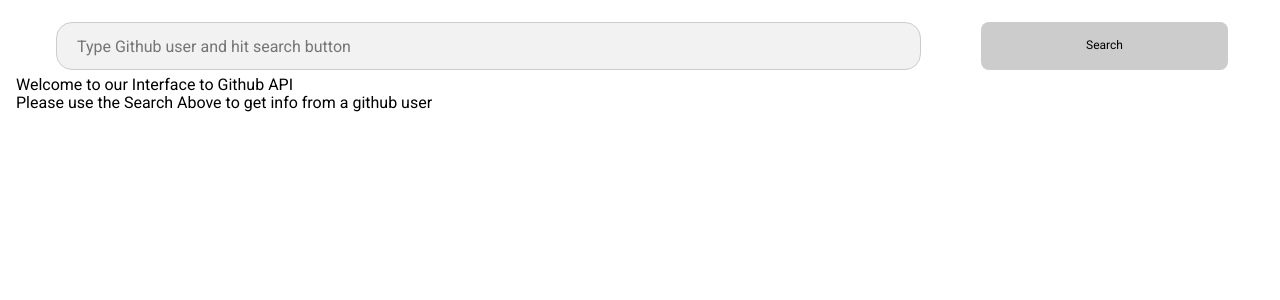
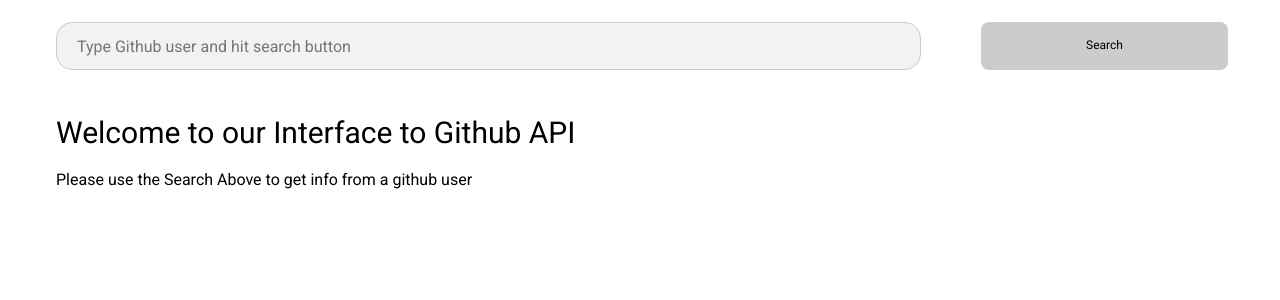
Before and after one commit to bernasurf/react-github-api, a React (Create React App) app: page / in a window 1280 px wide. Shown: the top 300 px of the page. Built offline with nearby package versions, Linux system fonts and the light colour scheme.

Commit message:
add NoUser component to display before search

```diff
--- /dev/null
+++ b/src/components/NoUser/index.js
@@ -0,0 +1,13 @@
+import React from 'react'
+import * as S from './styled';
+
+const NoUser = () => {
+  return (
+    <S.Wrapper>
+      <h1> Welcome to our Interface to Github API</h1>
+      <h2>Please use the Search Above to get info from a github user</h2>
+    </S.Wrapper>
+  );
+}
+
+export default NoUser
--- /dev/null
+++ b/src/components/NoUser/styled.js
@@ -0,0 +1,12 @@
+import styled from "styled-components";
+
+export const Wrapper = styled.div`
+  margin: 40px;
+  h1 {
+    font-size: 30px;
+  }
+  h2 {
+    margin-top: 20px;
+    font-size: 16px;
+  }
+`;
--- a/src/components/layout/index.js
+++ b/src/components/layout/index.js
@@ -1,6 +1,7 @@
 import React from 'react'
 import useGithub from '../../hooks/github-hooks';
 import Header from '../header';
+import NoUser from '../NoUser';
 import * as S from './styled';
 
 function Layout({ children }) {
@@ -19,7 +20,7 @@ function Layout({ children }) {
             </>
           )}
         </>
-      ) : <div><h2> Welcome to our Interface to Github API</h2><h3>Please use the Search Above to get info from a github user</h3> </div> }
+      ) : <NoUser />}
     </S.Container>
   )
 }
```
